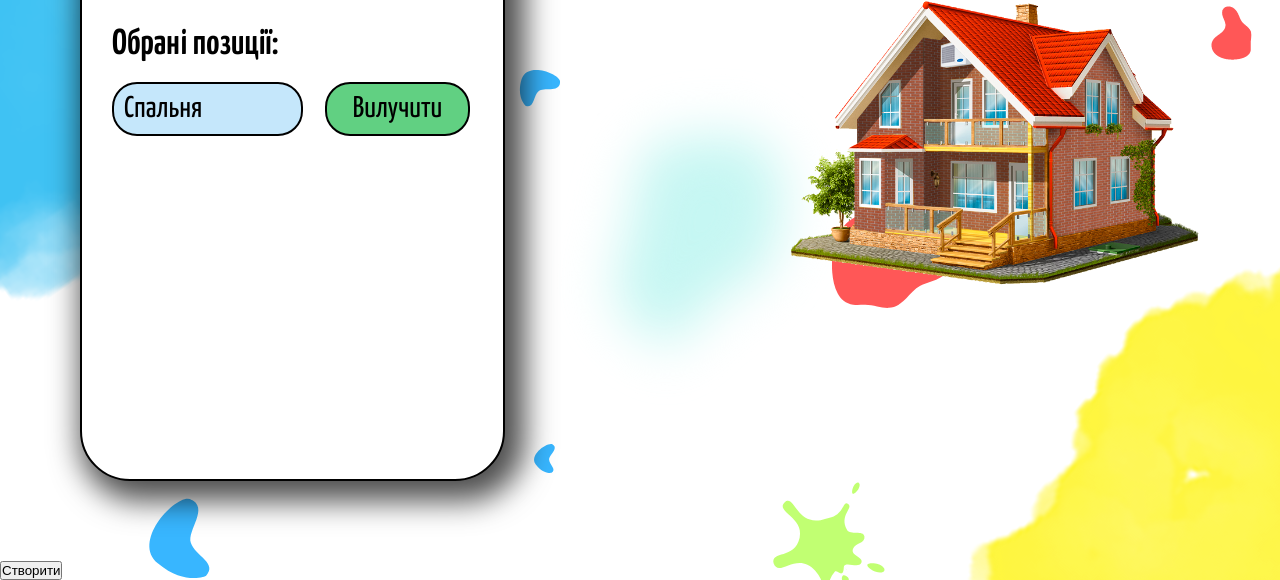
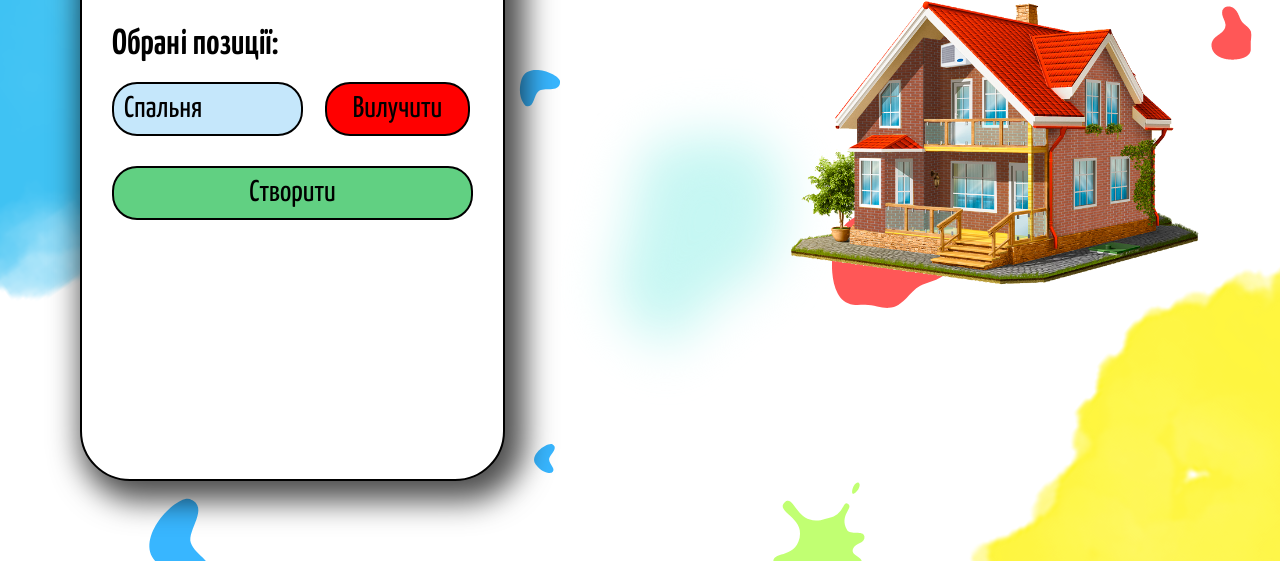
Before and after one commit to filiczinka/smartHouse, a plain HTML site: page addHome.html in a window 1280 px wide. Both pictures are taken after a click on the button "Вибрати". Shown: the part 239-819 px from the top of the page. Drawn offline with Linux system fonts and the light colour scheme.

Commit message:
create btn

```diff
--- a/addHome.html
+++ b/addHome.html
@@ -27,9 +27,8 @@
 
 	<ul id="selected-rooms">Обрані позиції:</ul>
 
-	<button>Створити</button>
-
 	<script src="js/addHome.js"></script>
+	<script src="createBtn.js"></script>
 </body>
 
 </html>
--- a/js/addHome.js
+++ b/js/addHome.js
@@ -24,7 +24,7 @@ selectBtn.addEventListener('click', function () {
 	selectedRooms.appendChild(newElement);
 
 	let elementDeleteBtn = document.createElement('button');
-	elementDeleteBtn.className = 'delete__elem-btn';
+	elementDeleteBtn.className = 'delete__elem-btn btn';
 	elementDeleteBtn.textContent = 'Вилучити';
 	elementDeleteBtn.addEventListener('click', function () {
 		newElement.remove();
@@ -35,7 +35,23 @@ selectBtn.addEventListener('click', function () {
 	newElement.style.fontFamily = "'Yanone Kaffeesatz', sans-serif";
 	newElement.style.fontWeight = '400';
 	newElement.style.listStyle = 'none';
+
+	addButton();
 });
+
+
+const createBtn = document.createElement('button');
+createBtn.className = 'create__btn btn';
+createBtn.textContent = 'Створити';
+
+function addButton() {
+	if (selectedRooms.children.length > 0) {
+		divText.appendChild(createBtn);
+	} else if (selectedRooms.children.length === 0) {
+		createBtn.remove();
+	}
+}
+
 
 divText.appendChild(h2);
 divText.appendChild(optionRooms);
--- a/styles/addHome.css/addHome.css
+++ b/styles/addHome.css/addHome.css
@@ -55,7 +55,8 @@ body {
 }
 
 #add-home__select__button,
-.delete__elem-btn {
+.delete__elem-btn,
+.create__btn {
 	background-color: rgb(97, 208, 130);
 	border-radius: 25px;
 	border: 2px solid black;
@@ -65,6 +66,10 @@ body {
 	font-size: 30px;
 	font-family: var(--header-font-family);
 	font-weight: 400;
+}
+
+.delete__elem-btn {
+	background-color: red;
 }
 
 #selected-rooms {
@@ -80,3 +85,13 @@ body {
 .delete__elem-btn {
 	margin-top: 20px;
 }
+
+.btn:hover,
+#add-home__select__button:hover {
+	background-color: yellow;
+	transition: 0.4s ease-out;
+}
+
+.create__btn {
+	width: 100%;
+}
```
